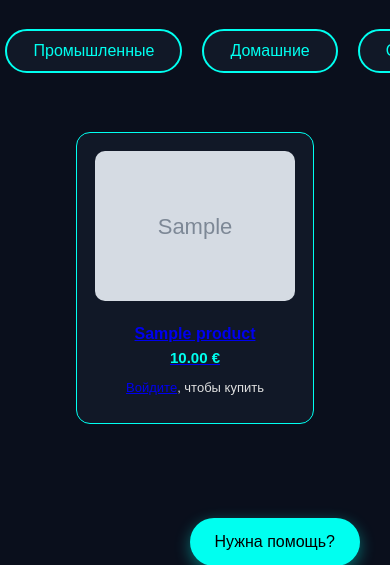
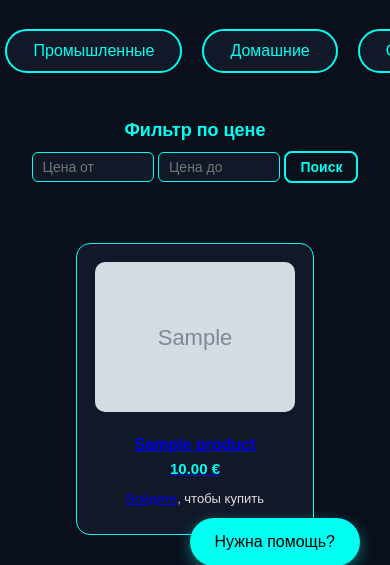
Before and after one commit to Aleksej-Vasiljev/Diploma, a Django app: page / in a window 390 px wide; the page is wider, and only the part inside the window is pictured. Shown: the part 248-813 px from the top of that part. Run offline with Django 5.2, Linux system fonts and the light colour scheme; tables that the repository leaves empty hold one stand-in row (values such as "Sample post"); grey boxes marked "Sample" are stand-in pictures.

Commit message:
Added pagination, price search, asynchronous bot, and phone number storage changes

```diff
--- a/shop/forms.py
+++ b/shop/forms.py
@@ -17,7 +17,7 @@ class CustomUserCreationForm(UserCreationForm):
 
     class Meta:
         model = User
-        fields = ("username", "phone", "password1", "password2")
+        fields = ("username", "password1", "password2")
         labels = {
             "username": "Имя пользователя",
             "password1": "Пароль",
--- a/shop/models.py
+++ b/shop/models.py
@@ -32,16 +32,23 @@ class Product(models.Model):
 class Cart(models.Model):
     user = models.OneToOneField(User, on_delete=models.CASCADE)
 
+    def total_price(self):
+        return sum(item.total_price() for item in self.items.all())
+
+
 
 class CartItem(models.Model):
-    cart = models.ForeignKey(Cart, on_delete=models.CASCADE)
+    cart = models.ForeignKey(Cart, related_name="items", on_delete=models.CASCADE)
     product = models.ForeignKey(Product, on_delete=models.CASCADE)
     quantity = models.PositiveIntegerField(default=1)
+
+    def total_price(self):
+        return self.product.price * self.quantity
 
 
 class Profile(models.Model):
     user = models.OneToOneField(User, on_delete=models.CASCADE)
-    phone = models.CharField("Номер телефона", max_length=20, blank=True)
+    phone = models.CharField("Номер телефона", max_length=13, blank=True)
 
     def __str__(self):
         return f"{self.user.username} Profile"
--- a/shop/templates/shop/index.html
+++ b/shop/templates/shop/index.html
@@ -32,6 +32,24 @@
     <a href="?category=security" class="{% if selected_category == 'security' %}active{% endif %}">Охранные</a>
 </div>
 
+<p class="filter-title">Фильтр по цене</p>
+<div class="price-filter">
+    <form method="get">
+
+        {% if selected_category %}
+            <input type="hidden" name="category" value="{{ selected_category }}">
+        {% endif %}
+
+        <input type="number" name="min_price" placeholder="Цена от"
+               value="{{ min_price|default:'' }}">
+
+        <input type="number" name="max_price" placeholder="Цена до"
+               value="{{ max_price|default:'' }}">
+
+        <button type="submit">Поиск</button>
+    </form>
+</div>
+
 <main class="products">
     {% for product in products %}
         <div class="card">
--- a/shop/views.py
+++ b/shop/views.py
@@ -5,14 +5,28 @@ from django.contrib.auth.decorators import login_required
 from .models import Product, Cart, CartItem, Profile
 from .forms import CustomUserCreationForm
 from .telegram_bot import send_order_notification
+from asgiref.sync import async_to_sync
+from django.core.paginator import Paginator
 
 
 def index(request):
     category = request.GET.get('category')
+    min_price = request.GET.get("min_price")
+    max_price = request.GET.get("max_price")
+    products = Product.objects.all().order_by("-created_at")
     if category:
-        products = Product.objects.filter(category=category)
-    else:
-        products = Product.objects.all()
+        products = products.filter(category=category)
+
+    if min_price:
+        products = products.filter(price__gte=min_price)
+
+    if max_price:
+        products = products.filter(price__lte=max_price)
+
+    paginator = Paginator(products, 6)
+    page_number = request.GET.get("page")
+    products = paginator.get_page(page_number)
+
     recent_products = []
     recent_ids = request.session.get('recent_products', [])
     if not isinstance(recent_ids, list):
@@ -29,7 +43,10 @@ def index(request):
         'products': products,
         'selected_category': category,
         'recent_products': recent_products,
+        'min_price': min_price,
+        'max_price': max_price,
     })
+
 
 
 def product_detail(request, pk):
@@ -106,12 +123,12 @@ def cart_view(request):
 def checkout(request):
     cart, _ = Cart.objects.get_or_create(user=request.user)
     if request.method == 'POST':
-        order_items = "\n".join([f"{item.product.name} x {item.quantity}" for item in cart.cartitem_set.all()])
+        order_items = "\n".join([f"{item.product.name} x {item.quantity}" for item in cart.items.all()])
         message = f"Новый заказ от {request.user.username}:\n{order_items}"
 
-        send_order_notification(message)  # синхронная отправка
+        async_to_sync(send_order_notification)(message)
 
-        cart.cartitem_set.all().delete()
+        cart.items.all().delete()
 
         return render(request, 'shop/checkout_success.html', {
             'message': "Ваш заказ в обработке. С вами свяжется наш менеджер"
@@ -139,6 +156,6 @@ def help_page(request):
         username = request.POST.get("username", "Аноним")
         phone = request.POST.get("phone", "Не указан")
         message = f"💬 Заявка на помощь!\nПользователь: {username}\nТелефон: {phone}"
-        send_order_notification(message)
+        async_to_sync(send_order_notification)(message)
         return render(request, "shop/help_sent.html", {"username": username})
     return render(request, "shop/help.html")
--- a/static/shop/style.css
+++ b/static/shop/style.css
@@ -497,3 +497,79 @@ header {
     margin-top: 10px;
     color: #006666;
 }
+
+.filter-title {
+    text-align: center;
+    color: #00fff0;
+    font-size: 18px;
+    font-weight: bold;
+    margin-bottom: 10px;
+}
+.price-filter {
+    display: flex;
+    justify-content: center;
+    gap: 10px;
+    margin-bottom: 30px;
+    flex-wrap: wrap;
+}
+
+.price-filter input[type="number"] {
+    width: 100px;
+    padding: 6px 10px;
+    border-radius: 6px;
+    border: 1px solid #00fff0;
+    background: #111827;
+    color: #e0e0e0;
+    font-size: 14px;
+}
+
+.price-filter button {
+    padding: 6px 14px;
+    border-radius: 8px;
+    border: 2px solid #00fff0;
+    background: transparent;
+    color: #00fff0;
+    font-weight: bold;
+    font-size: 14px;
+    cursor: pointer;
+    transition: all 0.25s ease;
+}
+
+.price-filter button:hover {
+    background: #00fff0;
+    color: #000;
+    box-shadow: 0 0 12px rgba(0,255,240,0.6);
+}
+
+.pagination {
+    display: flex;
+    justify-content: center;
+    gap: 6px;
+    margin: 20px 0 50px;
+    flex-wrap: wrap;
+}
+
+.pagination a, .pagination span {
+    padding: 6px 12px;
+    font-size: 14px;
+    border-radius: 8px;
+    border: 2px solid #00fff0;
+    text-decoration: none;
+    font-weight: bold;
+    color: #00fff0;
+    background: transparent;
+    transition: all 0.25s ease;
+}
+
+.pagination a:hover {
+    background: #00fff0;
+    color: #000;
+    box-shadow: 0 0 12px rgba(0,255,240,0.6);
+}
+
+.pagination span.active {
+    background: #00fff0;
+    color: #000;
+    pointer-events: none;
+    box-shadow: 0 0 12px rgba(0,255,240,0.6);
+}
```
Also changed, not shown: other parts of shop/templates/shop/index.html (+28 -1 lines), shop/telegram_bot.py (+4 -4 lines), shop/migrations/0004_alter_cartitem_cart_alter_profile_phone.py (added).
